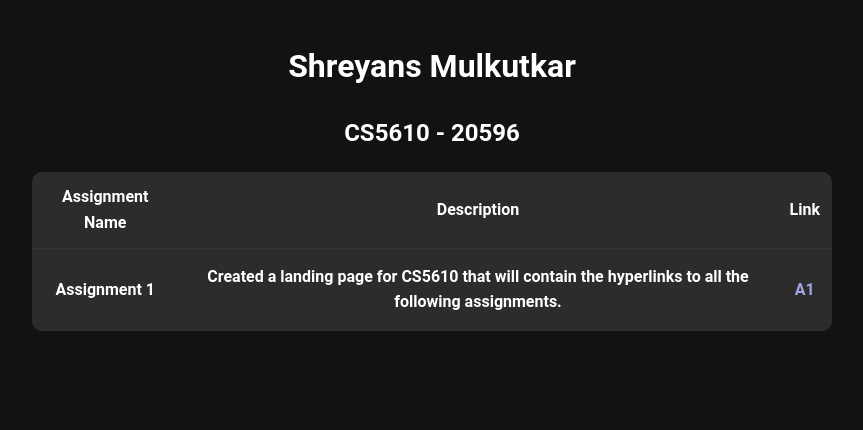
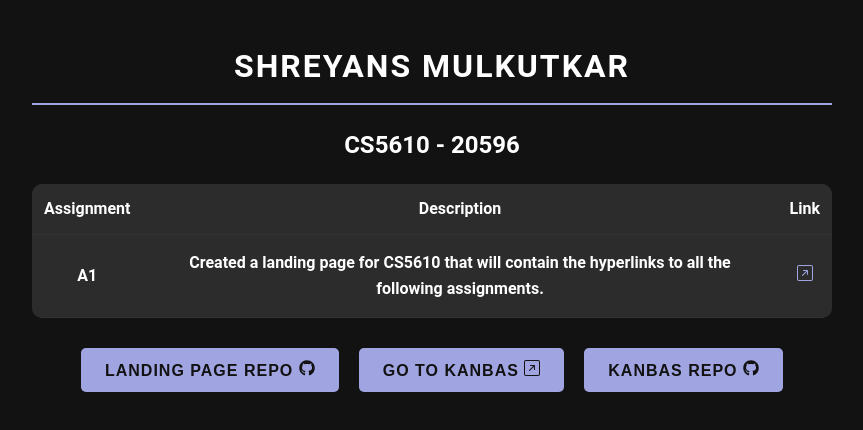
Before and after one commit to AxonBlAzE/CS5610-LandingPage, a JavaScript app: page / in a window 1280 px wide. Shown: the top 430 px of the page, without its empty margins (208-1071 px from the left). Built offline with nearby package versions, Linux system fonts and the light colour scheme; the HTML template or start-up script is replaced by a standard one.

Commit message:
updated ui and added necessary hyperlinks

```diff
--- a/package.json
+++ b/package.json
@@ -8,6 +8,7 @@
     "@testing-library/user-event": "^13.5.0",
     "react": "^18.3.1",
     "react-dom": "^18.3.1",
+    "react-icons": "^5.3.0",
     "react-scripts": "5.0.1",
     "web-vitals": "^2.1.4"
   },
--- a/src/App.css
+++ b/src/App.css
@@ -12,6 +12,10 @@ body {
 h1 {
   text-align: center;
   color: #ffffff;
+  text-transform: uppercase;
+  letter-spacing: 2px;
+  border-bottom: 2px solid #a0a5e2;
+  padding-bottom: 10px;
 }
 
 h2 {
@@ -53,3 +57,30 @@ a {
 a:hover {
   text-decoration: underline;
 }
+
+.button-container {
+  display: flex;
+  justify-content: center;
+  gap: 20px;
+  margin-top: 30px;
+}
+
+.button {
+  padding: 12px 24px;
+  background-color: #a0a5e2;
+  color: #121212;
+  border: none;
+  border-radius: 5px;
+  font-size: 1em;
+  font-weight: bold;
+  text-transform: uppercase;
+  letter-spacing: 1px;
+  cursor: pointer;
+  transition: all 0.3s ease;
+}
+
+.button:hover {
+  background-color: #c2c6f3;
+  transform: translateY(-3px);
+  box-shadow: 0 4px 15px rgba(160, 165, 226, 0.3);
+}
--- a/src/App.js
+++ b/src/App.js
@@ -1,5 +1,7 @@
 import './App.css';
 import TableRow from "./Components/tableRows";
+import { FaGithub } from "react-icons/fa";
+import { BsArrowUpRightSquare } from "react-icons/bs";
 
 function App() {
   return (
@@ -14,7 +16,7 @@ function App() {
         <thead>
           <tr>
             <th>
-              Assignment Name
+              Assignment
             </th>
             <th>
               Description
@@ -26,12 +28,17 @@ function App() {
         </thead>
         <tbody>
           <TableRow
-            name = "Assignment 1"
+            name = "A1"
             description = "Created a landing page for CS5610 that will contain the hyperlinks to all the following assignments."
             url = 'https://main--cs5610-landingpage-shreyansmulkutkar.netlify.app/'
           />
         </tbody>
       </table>
+      <div class="button-container">
+        <a href='https://github.com/AxonBlAzE/CS5610-LandingPage'><button class="button"> Landing Page Repo <FaGithub/></button></a>
+        <a href='https://main--kanbas-webapp-sm.netlify.app/'><button class="button"> Go to Kanbas <BsArrowUpRightSquare/></button></a>
+        <a href='https://github.com/AxonBlAzE/CS5610-Kanbas'><button class="button"> Kanbas Repo <FaGithub/></button></a>
+      </div>
     </div>
   );
 }
--- a/src/Components/tableRows.js
+++ b/src/Components/tableRows.js
@@ -1,3 +1,5 @@
+import { BsArrowUpRightSquare } from "react-icons/bs";
+
 const TableRow = ({name, description, url}) => {
     return (
     <tr>
@@ -10,7 +12,7 @@ const TableRow = ({name, description, url}) => {
         <th>
           <a href={url}>
             <p>
-              A1
+              <BsArrowUpRightSquare />
             </p>
           </a>
         </th>
```
Also changed, not shown: 1 other file (tests, documents, lock files or other folders).
